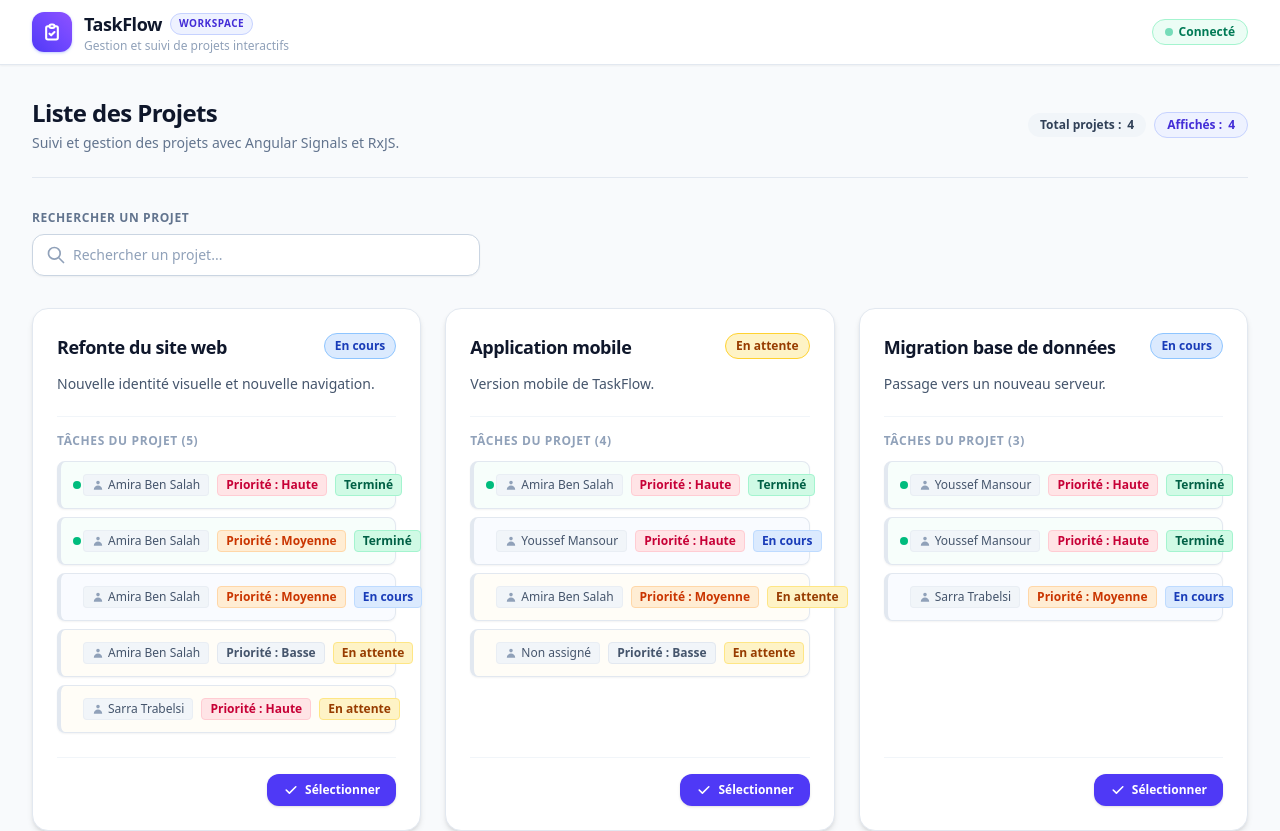
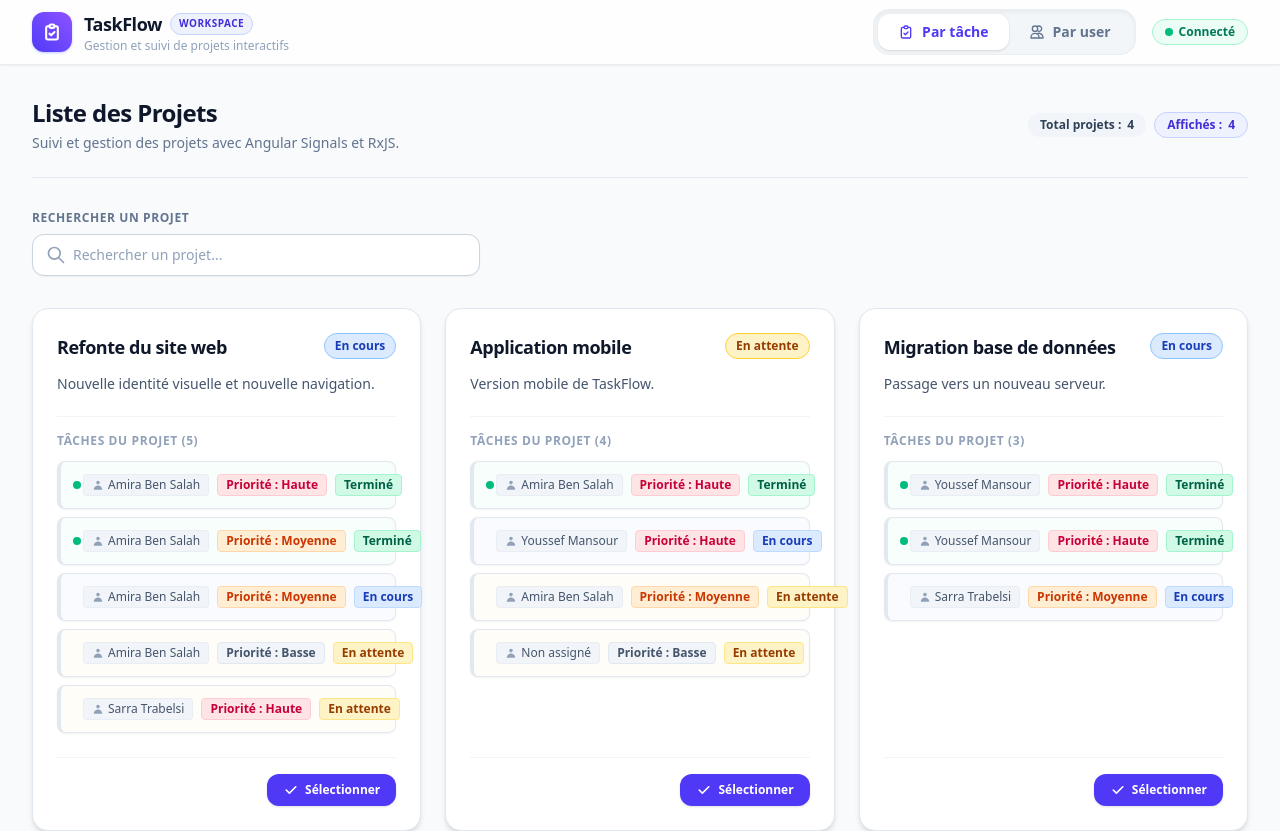
Before and after one commit to omarsafi3/tp_front, an Angular app in the folder TaskFlow/: page / in a window 1280 px wide. Shown: the top 831 px of the page. Built offline with nearby package versions, Linux system fonts and the light colour scheme.

Commit message:
feat(shared): create ViewToggle component and reuse EmptyState in UserCard

```diff
--- a/TaskFlow/src/app/app.html
+++ b/TaskFlow/src/app/app.html
@@ -1,6 +1,6 @@
 <div class="min-h-screen bg-slate-50 flex flex-col font-sans">
   <!-- Barre de navigation supérieure -->
-  <header class="sticky top-0 z-30 bg-white border-b border-slate-200 shadow-xs">
+  <header class="sticky top-0 z-30 bg-white/80 backdrop-blur-md border-b border-slate-200/80 shadow-xs">
     <div class="max-w-7xl mx-auto px-4 sm:px-6 lg:px-8 h-16 flex items-center justify-between">
       <!-- Logo et Titre -->
       <div class="flex items-center gap-3">
@@ -20,9 +20,15 @@
         </div>
       </div>
 
-      <!-- Liens rapides / statut -->
-      <div class="flex items-center gap-3">
-        <span class="inline-flex items-center gap-1.5 px-3 py-1 rounded-full text-xs font-semibold bg-emerald-50 text-emerald-700 border border-emerald-200">
+      <!-- Sélecteur de vue (ViewToggle) et Statut -->
+      <div class="flex items-center gap-4">
+        <!-- Partie 17.1 : Composant partagé ViewToggle -->
+        <app-view-toggle
+          [currentView]="currentView()"
+          (viewChange)="onViewChange($event)"
+        />
+
+        <span class="hidden sm:inline-flex items-center gap-1.5 px-3 py-1 rounded-full text-xs font-semibold bg-emerald-50 text-emerald-700 border border-emerald-200">
           <span class="w-2 h-2 rounded-full bg-emerald-500 animate-pulse"></span>
           Connecté
         </span>
@@ -32,7 +38,13 @@
 
   <!-- Contenu Principal -->
   <main class="flex-1">
-    <app-project-list />
+    @if (currentView() === 'tasks') {
+      <app-project-list />
+    } @else {
+      <div class="max-w-7xl mx-auto px-4 sm:px-6 lg:px-8 py-8">
+        <app-user-list />
+      </div>
+    }
   </main>
 
   <!-- Pied de page -->
--- a/TaskFlow/src/app/app.ts
+++ b/TaskFlow/src/app/app.ts
@@ -1,13 +1,20 @@
 import { Component, signal } from '@angular/core';
 import { ProjectList } from './features/projects/components/project-list/project-list';
+import { UserList } from './features/users/components/user-list/user-list';
+import { ViewMode, ViewToggle } from './shared/components/view-toggle/view-toggle';
 
 @Component({
   selector: 'app-root',
   standalone: true,
-  imports: [ProjectList],
+  imports: [ProjectList, UserList, ViewToggle],
   templateUrl: './app.html',
   styleUrl: './app.css',
 })
 export class App {
   protected readonly title = signal('TaskFlow');
+  readonly currentView = signal<ViewMode>('tasks');
+
+  onViewChange(view: ViewMode): void {
+    this.currentView.set(view);
+  }
 }
--- a/TaskFlow/src/app/features/users/components/user-card/user-card.html
+++ b/TaskFlow/src/app/features/users/components/user-card/user-card.html
@@ -99,8 +99,11 @@
         [tasks]="group.tasks"
       />
     } @empty {
-      <div class="py-6 text-center rounded-2xl bg-slate-50/50 border border-dashed border-slate-200">
-        <p class="text-xs font-semibold text-slate-400">Aucune tâche assignée</p>
+      <div class="py-2">
+        <app-empty-state
+          title="Aucune tâche assignée"
+          message="Cet utilisateur n'a aucune tâche en cours sur les projets."
+        />
       </div>
     }
   </div>
--- a/TaskFlow/src/app/features/users/components/user-card/user-card.ts
+++ b/TaskFlow/src/app/features/users/components/user-card/user-card.ts
@@ -3,6 +3,7 @@
 import { Project } from '../../../projects/models/project.model';
 import { Task } from '../../../projects/models/task.model';
 import { User } from '../../models/user.model';
+import { EmptyState } from '../../../../shared/components/empty-state/empty-state';
 import { UserProjectGroup } from '../user-project-group/user-project-group';
 
 export interface UserProjectGroupData {
@@ -14,7 +15,7 @@
 @Component({
   selector: 'app-user-card',
   standalone: true,
-  imports: [CommonModule, UserProjectGroup],
+  imports: [CommonModule, UserProjectGroup, EmptyState],
   templateUrl: './user-card.html',
   styleUrl: './user-card.css',
 })
--- /dev/null
+++ b/TaskFlow/src/app/shared/components/view-toggle/view-toggle.html
@@ -0,0 +1,37 @@
+<div class="inline-flex p-1 bg-slate-100/90 rounded-2xl border border-slate-200/50 shadow-inner">
+  <!-- Bouton Par tâche -->
+  <button
+    type="button"
+    (click)="setView('tasks')"
+    class="flex items-center gap-2 px-5 py-2 rounded-xl text-xs sm:text-sm font-bold transition-all duration-200 cursor-pointer"
+    [class.bg-white]="currentView() === 'tasks'"
+    [class.text-indigo-600]="currentView() === 'tasks'"
+    [class.shadow-sm]="currentView() === 'tasks'"
+    [class.scale-[1.02]]="currentView() === 'tasks'"
+    [class.text-slate-500]="currentView() !== 'tasks'"
+    [class.hover:text-slate-800]="currentView() !== 'tasks'"
+  >
+    <svg xmlns="http://www.w3.org/2000/svg" class="w-4 h-4" fill="none" viewBox="0 0 24 24" stroke="currentColor" stroke-width="2">
+      <path stroke-linecap="round" stroke-linejoin="round" d="M9 5H7a2 2 0 00-2 2v12a2 2 0 002 2h10a2 2 0 002-2V7a2 2 0 00-2-2h-2M9 5a2 2 0 002 2h2a2 2 0 002-2M9 5a2 2 0 012-2h2a2 2 0 012 2m-6 9l2 2 4-4" />
+    </svg>
+    <span>Par tâche</span>
+  </button>
+
+  <!-- Bouton Par user -->
+  <button
+    type="button"
+    (click)="setView('users')"
+    class="flex items-center gap-2 px-5 py-2 rounded-xl text-xs sm:text-sm font-bold transition-all duration-200 cursor-pointer"
+    [class.bg-white]="currentView() === 'users'"
+    [class.text-indigo-600]="currentView() === 'users'"
+    [class.shadow-sm]="currentView() === 'users'"
+    [class.scale-[1.02]]="currentView() === 'users'"
+    [class.text-slate-500]="currentView() !== 'users'"
+    [class.hover:text-slate-800]="currentView() !== 'users'"
+  >
+    <svg xmlns="http://www.w3.org/2000/svg" class="w-4 h-4" fill="none" viewBox="0 0 24 24" stroke="currentColor" stroke-width="2">
+      <path stroke-linecap="round" stroke-linejoin="round" d="M12 4.354a4 4 0 110 5.292M15 21H3v-1a6 6 0 0112 0v1zm0 0h6v-1a6 6 0 00-9-5.197M13 7a4 4 0 11-8 0 4 4 0 018 0z" />
+    </svg>
+    <span>Par user</span>
+  </button>
+</div>
--- /dev/null
+++ b/TaskFlow/src/app/shared/components/view-toggle/view-toggle.ts
@@ -0,0 +1,25 @@
+import { CommonModule } from '@angular/common';
+import { Component, input, output } from '@angular/core';
+
+export type ViewMode = 'tasks' | 'users';
+
+@Component({
+  selector: 'app-view-toggle',
+  standalone: true,
+  imports: [CommonModule],
+  templateUrl: './view-toggle.html',
+  styleUrl: './view-toggle.css',
+})
+export class ViewToggle {
+  // Vue active ('tasks' ou 'users')
+  readonly currentView = input<ViewMode>('tasks');
+
+  // Événement émis lors du changement de vue
+  readonly viewChange = output<ViewMode>();
+
+  setView(view: ViewMode): void {
+    if (this.currentView() !== view) {
+      this.viewChange.emit(view);
+    }
+  }
+}
```
Also changed, not shown: TaskFlow/src/app/shared/components/view-toggle/view-toggle.css (added), 1 other file (tests, documents, lock files or other folders).
